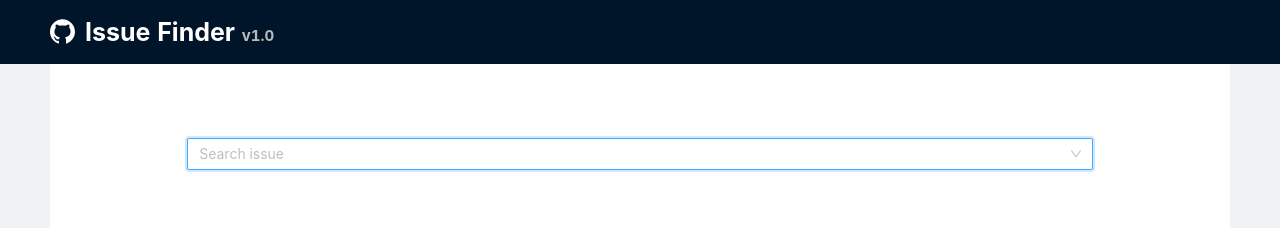
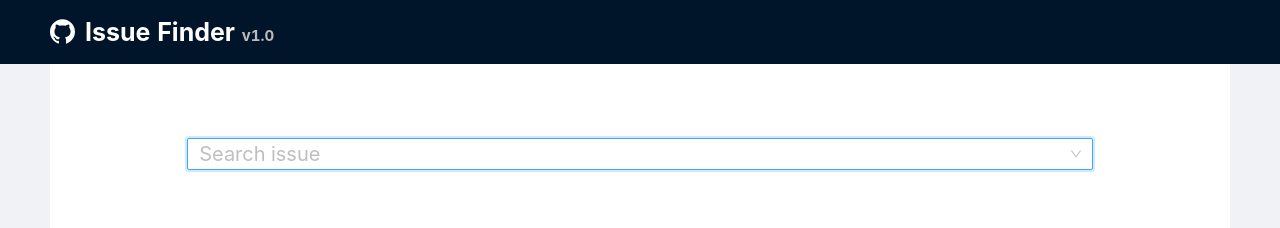
Before and after one commit to ealipio/react-issues, a React (Create React App) app: page / in a window 1280 px wide. Shown: the top 228 px of the page. Built offline with nearby package versions, Linux system fonts and the light colour scheme.

Commit message:
ref: shared componenent

```diff
--- a/src/features/issues/components/IssueDetail.js
+++ b/src/features/issues/components/IssueDetail.js
@@ -5,7 +5,7 @@ import { Comment, Tooltip, Avatar } from 'antd';
 import * as moment from 'moment';
 
 import { selector as issuesSelector } from '..';
-import Labels from './Labels';
+import Labels from '../../../shared/Labels';
 
 const SelectedIssue = () => {
   const { issues } = useSelector((state) => issuesSelector(state));
--- a/src/features/issues/components/SelectIssue.js
+++ b/src/features/issues/components/SelectIssue.js
@@ -9,7 +9,7 @@ import {
   actionCreators as issuesActions,
   selector as issuesSelector,
 } from '../';
-import Labels from './Labels';
+import Labels from '../../../shared/Labels';
 
 const SelectIssue = () => {
   const { issues } = useSelector((state) => issuesSelector(state));
@@ -35,7 +35,12 @@ const SelectIssue = () => {
   return (
     <Select
       showSearch
-      style={{ width: '80%', margin: 50, textAlign:'left' }}
+      style={{
+        width: '80%',
+        margin: 50,
+        fontSize: 20,
+        textAlign: 'left',
+      }}
       allowClear
       autoFocus
       placeholder="Search issue"
```
Also changed, not shown: src/shared/Labels.js (renamed from src/features/issues/components/Labels.js).
